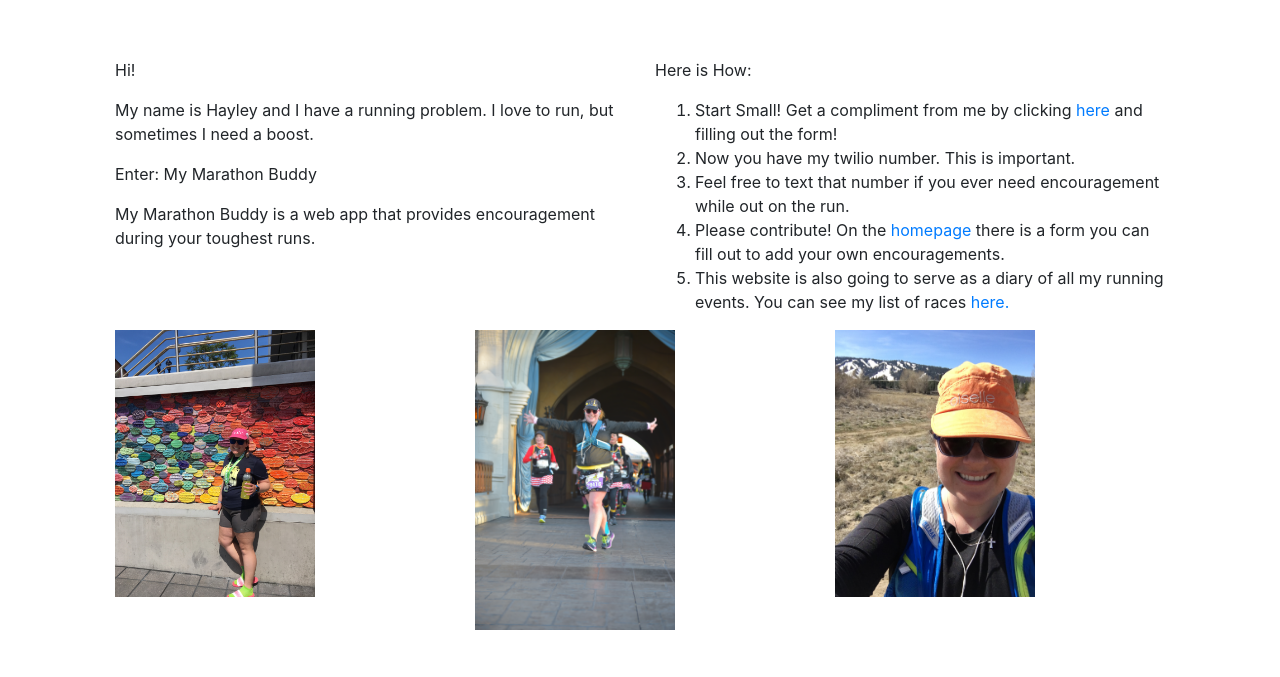
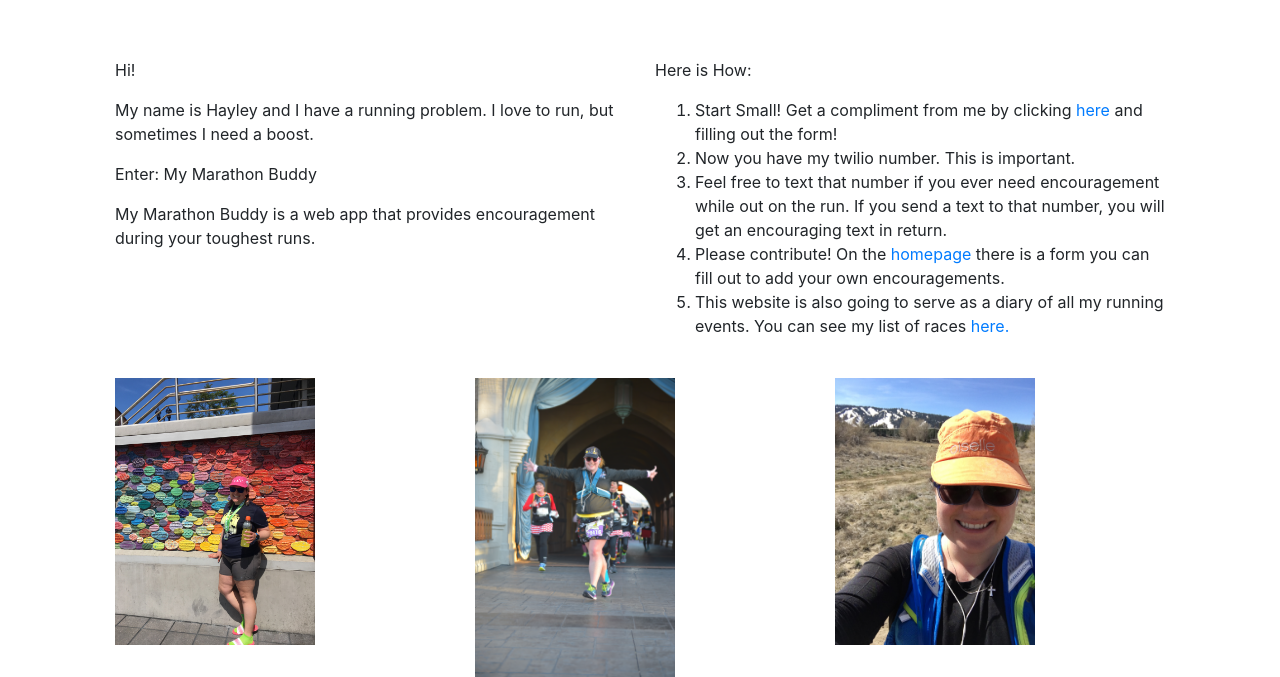
Before and after one commit to hayleycd/marathonbuddy, a Django app: template marathonbuddy/coaching/templates/coaching/what_is_this.html in a window 1280 px wide. Shown: the part 158-835 px from the top of the page. Run offline with Django 3.2, Linux system fonts and the light colour scheme; the template is opened without the code that fills it, so the values that code supplies are empty; parts of the project's set-up code (start-up, migrations or seed data) failed here and were passed over; some libraries are stand-ins or nearby versions.

Commit message:
formatting

```diff
--- a/marathonbuddy/coaching/templates/coaching/what_is_this.html
+++ b/marathonbuddy/coaching/templates/coaching/what_is_this.html
@@ -22,13 +22,14 @@
 			<ol>
 				<li>Start Small! Get a compliment from me by clicking <a href="/try_a_text">here</a> and filling out the form!</li>
 				<li>Now you have my twilio number. This is important.</li>
-				<li>Feel free to text that number if you ever need encouragement while out on the run.</li>
+				<li>Feel free to text that number if you ever need encouragement while out on the run. If you send a text to that number, you will get an encouraging text in return.</li>
 				<li>Please contribute! On the <a href="/">homepage</a> there is a form you can fill out to add your own encouragements.</li>
 				<li>This website is also going to serve as a diary of all my running events. You can see my list of races <a href="/races">here.</a></li>
 			</ol>
 		</div>
 	</div>
 </div>
+<br>
 <div class="container">
 	<div class="row">
 		<div class="col-sm-4"><img src="/static/running2.jpg" width="200" height="auto"></div>
```
